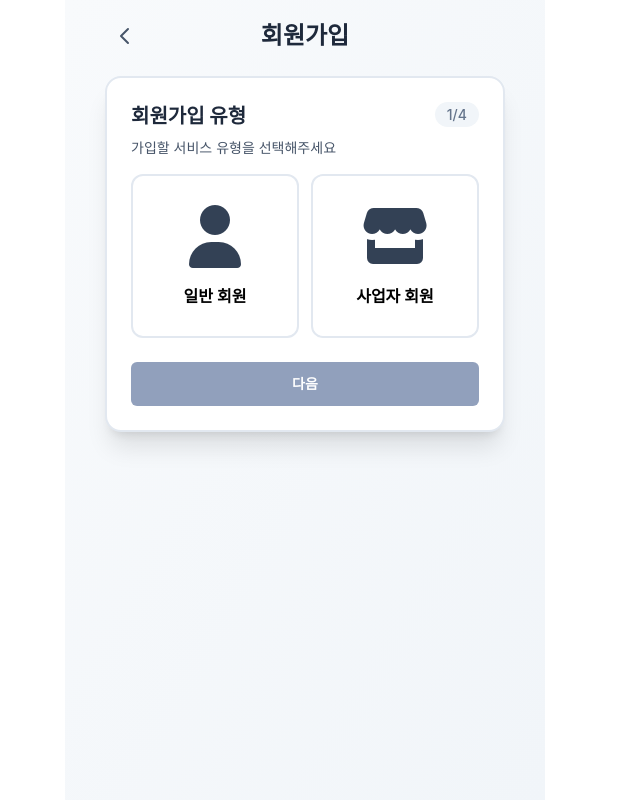
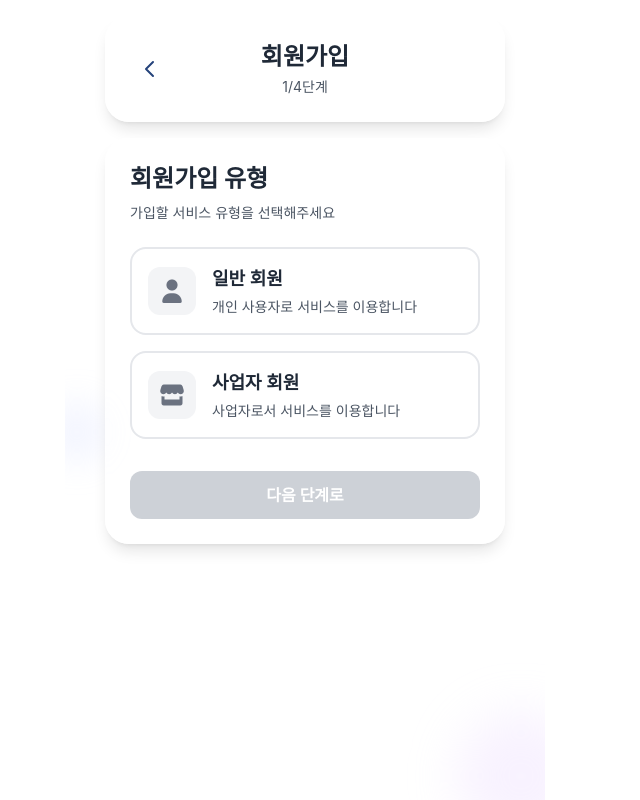
Before and after one commit to guide-on/frontend, a React (Vite) app: page /auth/signup in a window 1280 px wide. Shown: the whole page, without its empty margins (335-975 px from the left). Built offline with nearby package versions, Linux system fonts and the light colour scheme; no server answers; a web font is replaced by a local one.

Commit message:
feat: 회원가입 UI 개선

```diff
--- a/src/components/auth/signup/StepAccount.tsx
+++ b/src/components/auth/signup/StepAccount.tsx
@@ -19,7 +19,6 @@ type Props = {
 };
 
 const StepAccount: React.FC<Props> = ({
-  totalSteps,
   email,
   password,
   password2,
@@ -35,19 +34,15 @@ const StepAccount: React.FC<Props> = ({
 }) => {
   const isAccountValid = emailVerified && passwordValidated;
   return (
-    <div className="bg-white rounded-2xl border-2 border-slate-200 p-6 shadow-xl relative">
-      <div className="absolute top-6 right-6">
-        <span className="text-sm text-slate-500 bg-slate-100 px-3 py-1 rounded-full font-medium">{`3/${totalSteps}`}</span>
-      </div>
-
-      <div className="mb-4">
-        <h2 className="text-xl font-bold text-slate-800 mb-2">로그인 정보</h2>
-        <p className="text-slate-600 text-sm">
+    <div>
+      <div className="mb-6">
+        <h2 className="text-2xl font-bold text-gray-800 mb-2">로그인 정보</h2>
+        <p className="text-gray-600 text-sm">
           입력하신 정보로 회원님의 계정이 생성됩니다.
         </p>
       </div>
 
-      <div className="space-y-4 mb-6">
+      <div className="space-y-5 mb-8">
         <EmailVerification
           value={email}
           onChange={setEmail}
@@ -66,16 +61,16 @@ const StepAccount: React.FC<Props> = ({
       <div className="flex gap-3">
         <button
           onClick={onPrev}
-          className="flex-1 bg-slate-200 text-slate-700 py-3 rounded-md font-bold text-sm transition-all duration-200 hover:bg-slate-300"
+          className="flex-1 bg-gray-100 text-gray-700 py-4 rounded-xl font-semibold text-base transition-all duration-200 hover:bg-gray-200 hover:-translate-y-0.5"
         >
           이전
         </button>
         <button
           onClick={onNext}
           disabled={!isAccountValid}
-          className="flex-1 next-button text-white py-3 rounded-md font-bold text-sm transition-all duration-200 disabled:opacity-50 disabled:cursor-not-allowed"
+          className="flex-1 next-button text-white py-4 rounded-xl font-semibold text-base disabled:opacity-50 disabled:cursor-not-allowed"
         >
-          다음
+          다음 단계로
         </button>
       </div>
     </div>
--- a/src/components/auth/signup/StepProfile.tsx
+++ b/src/components/auth/signup/StepProfile.tsx
@@ -41,14 +41,10 @@ const StepProfile: React.FC<Props> = ({
 }) => {
   const isSole = memberType === 'SOLE_PROPRIETOR';
   return (
-    <div className="bg-white rounded-2xl border-2 border-slate-200 p-6 shadow-xl relative">
-      <div className="absolute top-6 right-6">
-        <span className="text-sm text-slate-500 bg-slate-100 px-3 py-1 rounded-full font-medium">{`4/${totalSteps}`}</span>
-      </div>
-
-      <div className="mb-4">
-        <h2 className="text-xl font-bold text-slate-800 mb-2">개인 정보</h2>
-        <p className="text-slate-600 text-sm">
+    <div>
+      <div className="mb-6">
+        <h2 className="text-2xl font-bold text-gray-800 mb-2">개인 정보</h2>
+        <p className="text-gray-600 text-sm">
           서비스 이용을 위한 기본 정보를 입력해주세요.
         </p>
       </div>
@@ -121,7 +117,7 @@ const StepProfile: React.FC<Props> = ({
       <div className="flex gap-3">
         <button
           onClick={onPrev}
-          className="flex-1 bg-slate-200 text-slate-700 py-3 rounded-md font-bold text-sm transition-all duration-200 hover:bg-slate-300"
+          className="flex-1 bg-gray-100 text-gray-700 py-4 rounded-xl font-semibold text-base transition-all duration-200 hover:bg-gray-200 hover:-translate-y-0.5"
         >
           이전
         </button>
@@ -129,17 +125,17 @@ const StepProfile: React.FC<Props> = ({
           <button
             onClick={onNextSole}
             disabled={!isValid}
-            className="flex-1 next-button text-white py-3 rounded-md font-bold text-sm transition-all duration-200 disabled:opacity-50 disabled:cursor-not-allowed"
+            className="flex-1 next-button text-white py-4 rounded-xl font-semibold text-base disabled:opacity-50 disabled:cursor-not-allowed"
           >
-            다음
+            다음 단계로
           </button>
         ) : (
           <button
             onClick={onNextGeneral}
             disabled={!isValid}
-            className="flex-1 next-button text-white py-3 rounded-md font-bold text-sm transition-all duration-200 disabled:opacity-50 disabled:cursor-not-allowed"
+            className="flex-1 next-button text-white py-4 rounded-xl font-semibold text-base disabled:opacity-50 disabled:cursor-not-allowed"
           >
-            다음
+            완료
           </button>
         )}
       </div>
--- a/src/components/auth/signup/StepTerms.tsx
+++ b/src/components/auth/signup/StepTerms.tsx
@@ -12,7 +12,6 @@ type Props = {
 };
 
 const StepTerms: React.FC<Props> = ({
-  totalSteps,
   value,
   onChange,
   onPrev,
@@ -20,33 +19,31 @@ const StepTerms: React.FC<Props> = ({
 }) => {
   const allAgreed = value.terms && value.privacy;
   return (
-    <div className="bg-white rounded-2xl border-2 border-slate-200 p-6 shadow-xl relative">
-      <div className="absolute top-6 right-6">
-        <span className="text-sm text-slate-500 bg-slate-100 px-3 py-1 rounded-full font-medium">{`2/${totalSteps}`}</span>
-      </div>
-
-      <div className="mb-4">
-        <h2 className="text-xl font-bold text-slate-800 mb-2">약관 동의</h2>
-        <p className="text-slate-600 text-sm">
+    <div>
+      <div className="mb-6">
+        <h2 className="text-2xl font-bold text-gray-800 mb-2">약관 동의</h2>
+        <p className="text-gray-600 text-sm">
           서비스 이용을 위해 약관에 동의해주세요
         </p>
       </div>
 
-      <TermsAgreement value={value} onChange={onChange} />
+      <div className="mb-8">
+        <TermsAgreement value={value} onChange={onChange} />
+      </div>
 
       <div className="flex gap-3">
         <button
           onClick={onPrev}
-          className="flex-1 bg-slate-200 text-slate-700 py-3 rounded-md font-bold text-sm transition-all duration-200 hover:bg-slate-300"
+          className="flex-1 bg-gray-100 text-gray-700 py-4 rounded-xl font-semibold text-base transition-all duration-200 hover:bg-gray-200 hover:-translate-y-0.5"
         >
           이전
         </button>
         <button
           onClick={onNext}
           disabled={!allAgreed}
-          className="flex-1 next-button text-white py-3 rounded-md font-bold text-sm transition-all duration-200 disabled:opacity-50 disabled:cursor-not-allowed"
+          className="flex-1 next-button text-white py-4 rounded-xl font-semibold text-base disabled:opacity-50 disabled:cursor-not-allowed"
         >
-          다음
+          다음 단계로
         </button>
       </div>
     </div>
--- a/src/components/auth/signup/StepType.tsx
+++ b/src/components/auth/signup/StepType.tsx
@@ -10,47 +10,76 @@ type Props = {
 };
 
 const StepType: React.FC<Props> = ({
-  totalSteps,
   memberType,
   onSelect,
   onNext,
 }) => {
   const isSelected = !!memberType;
   return (
-    <div className="bg-white rounded-2xl border-2 border-slate-200 p-6 shadow-xl relative">
-      <div className="absolute top-6 right-6">
-        <span className="text-sm text-slate-500 bg-slate-100 px-3 py-1 rounded-full font-medium">{`1/${totalSteps}`}</span>
-      </div>
-      <div className="mb-4">
-        <h2 className="text-xl font-bold text-slate-800 mb-2">회원가입 유형</h2>
-        <p className="text-slate-600 text-sm">
+    <div>
+      <div className="mb-6">
+        <h2 className="text-2xl font-bold text-gray-800 mb-2">회원가입 유형</h2>
+        <p className="text-gray-600 text-sm">
           가입할 서비스 유형을 선택해주세요
         </p>
       </div>
-      <div className="grid grid-cols-2 gap-3 mb-6">
+
+      <div className="grid grid-cols-1 gap-4 mb-8">
         <button
           type="button"
           onClick={() => onSelect('GENERAL')}
-          className={`border-2 rounded-xl py-7 flex flex-col items-center gap-4 transition-all ${memberType === 'GENERAL' ? 'border-emerald-500 bg-emerald-50' : 'border-slate-200 hover:border-slate-300'}`}
+          className={`selection-button p-6 flex items-center gap-4 text-left transition-all duration-200 ${
+            memberType === 'GENERAL' ? 'selected' : ''
+          }`}
         >
-          <i className="fa-solid fa-user fa-4x text-slate-700"></i>
-          <span className="font-semibold text-md">일반 회원</span>
+          <div className="flex-shrink-0">
+            <div
+              className="w-12 h-12 rounded-xl flex items-center justify-center"
+              style={{
+                backgroundColor: memberType === 'GENERAL' ? colors.paleBlue : '#f3f4f6',
+                color: memberType === 'GENERAL' ? colors.navy : '#6b7280'
+              }}
+            >
+              <i className="fa-solid fa-user fa-xl"></i>
+            </div>
+          </div>
+          <div>
+            <h3 className="font-semibold text-lg text-gray-800">일반 회원</h3>
+            <p className="text-sm text-gray-600 mt-1">개인 사용자로 서비스를 이용합니다</p>
+          </div>
         </button>
+
         <button
           type="button"
           onClick={() => onSelect('SOLE_PROPRIETOR')}
-          className={`border-2 rounded-xl py-7 flex flex-col items-center gap-4 transition-all ${memberType === 'SOLE_PROPRIETOR' ? 'border-emerald-500 bg-emerald-50' : 'border-slate-200 hover:border-slate-300'}`}
+          className={`selection-button p-6 flex items-center gap-4 text-left transition-all duration-200 ${
+            memberType === 'SOLE_PROPRIETOR' ? 'selected' : ''
+          }`}
         >
-          <i className="fa-solid fa-store fa-4x text-slate-700"></i>
-          <span className="font-semibold">사업자 회원</span>
+          <div className="flex-shrink-0">
+            <div
+              className="w-12 h-12 rounded-xl flex items-center justify-center"
+              style={{
+                backgroundColor: memberType === 'SOLE_PROPRIETOR' ? colors.paleBlue : '#f3f4f6',
+                color: memberType === 'SOLE_PROPRIETOR' ? colors.navy : '#6b7280'
+              }}
+            >
+              <i className="fa-solid fa-store fa-xl"></i>
+            </div>
+          </div>
+          <div>
+            <h3 className="font-semibold text-lg text-gray-800">사업자 회원</h3>
+            <p className="text-sm text-gray-600 mt-1">사업자로서 서비스를 이용합니다</p>
+          </div>
         </button>
       </div>
+
       <button
         onClick={onNext}
         disabled={!isSelected}
-        className="next-button w-full text-white py-3 rounded-md font-bold text-sm disabled:opacity-50 disabled:cursor-not-allowed"
+        className="next-button w-full text-white py-4 rounded-xl font-semibold text-base disabled:opacity-50 disabled:cursor-not-allowed"
       >
-        다음
+        다음 단계로
       </button>
     </div>
   );
--- a/src/pages/auth/Signup.tsx
+++ b/src/pages/auth/Signup.tsx
@@ -210,6 +210,7 @@ const Signup: React.FC = () => {
 
   const proceedToOnboarding = useCallback(() => {
     if (!isProfileValid) return;
+
     const baseCommon = {
       email: member.email,
       password: member.password,
@@ -219,6 +220,7 @@ const Signup: React.FC = () => {
       birth: member.birth,
       residenceSggCode: member.residenceSggCode,
     };
+
     setBase((memberType ?? 'GENERAL') as MemberType, baseCommon);
     navigate('/auth/onboarding');
   }, [
@@ -236,15 +238,23 @@ const Signup: React.FC = () => {
   ]);
 
   return (
-    <div className="min-h-screen bg-gradient-to-br from-slate-50 to-slate-100 py-4 px-4">
-      <div className="max-w-sm mx-auto w-full" style={{ maxWidth: 400 }}>
-        <div className="flex items-center justify-between mb-5">
+    <div className="min-h-screen bg-gradient-to-br from-blue-50 via-indigo-50 to-purple-50 py-4 px-4">
+      {/* Background decoration */}
+      <div className="absolute -top-10 -left-10 w-20 h-20 bg-blue-200/30 rounded-full blur-xl"></div>
+      <div className="absolute -bottom-10 -right-10 w-32 h-32 bg-purple-200/30 rounded-full blur-xl"></div>
+      <div className="absolute top-1/2 -left-5 w-16 h-16 bg-indigo-200/20 rounded-full blur-lg"></div>
+
+      <div className="max-w-sm mx-auto w-full relative" style={{ maxWidth: 400 }}>
+        {/* Header */}
+        <div className="bg-white/80 backdrop-blur-sm rounded-3xl border border-white/50 p-6 shadow-lg shadow-blue-500/10 mb-4 transition-all duration-300">
+          <div className="flex items-center justify-between">
             <button
               onClick={goBack}
-            className="p-2 hover:bg-white/60 rounded-lg transition-colors"
+              className="p-2 hover:bg-blue-50 rounded-xl transition-all duration-200 hover:-translate-y-0.5"
             >
               <svg
-              className="w-6 h-6 text-slate-600"
+                className="w-6 h-6"
+                style={{ color: colors.navy }}
                 fill="none"
                 stroke="currentColor"
                 viewBox="0 0 24 24"
@@ -257,10 +267,20 @@ const Signup: React.FC = () => {
                 />
               </svg>
             </button>
-          <h1 className="text-2xl font-bold text-slate-800">회원가입</h1>
+
+            <div className="text-center">
+              <h1 className="text-2xl font-bold text-gray-800">회원가입</h1>
+              <p className="text-sm text-gray-600 mt-1">
+                {currentStep}/{totalSteps}단계
+              </p>
+            </div>
+
             <div className="w-10" />
           </div>
+        </div>
 
+        {/* Content Card */}
+        <div className="bg-white/80 backdrop-blur-sm rounded-3xl border border-white/50 p-6 shadow-lg shadow-blue-500/10 transition-all duration-300">
           {currentStep === 1 && (
             <StepType
               totalSteps={totalSteps}
@@ -333,19 +353,76 @@ const Signup: React.FC = () => {
             />
           )}
         </div>
+      </div>
 
       <style>{`
         .text-color,
         .text-btn { color: ${colors.navy}; }
         .text-btn:hover { opacity: 0.9; }
-        .next-button { background: ${colors.navy}; border: none; touch-action: manipulation; }
-        .next-button:hover { opacity: 0.9; }
+        .next-button {
+          background: ${colors.navy};
+          border: none;
+          touch-action: manipulation;
+          border-radius: 0.75rem;
+          padding: 0.75rem 1.5rem;
+          font-weight: 600;
+          transition: all 0.2s ease;
+          box-shadow: 0 10px 25px ${colors.navy}25;
+        }
+        .next-button:hover {
+          opacity: 0.9;
+          transform: translateY(-2px);
+          box-shadow: 0 15px 35px ${colors.navy}30;
+        }
+        .next-button:disabled {
+          opacity: 0.5;
+          transform: none;
+          box-shadow: none;
+          background-color: #9ca3af !important;
+        }
         .logo-img { object-fit: contain; }
         input[type='checkbox']:checked { background-color: ${colors.paleBlue}; border-color: #2563eb; }
         .overflow-y-auto::-webkit-scrollbar { width: 6px; }
         .overflow-y-auto::-webkit-scrollbar-track { background: #f1f5f9; border-radius: 3px; }
         .overflow-y-auto::-webkit-scrollbar-thumb { background: #cbd5e1; border-radius: 3px; }
         .overflow-y-auto::-webkit-scrollbar-thumb:hover { background: #94a3b8; }
+
+        /* Input 필드 스타일 개선 */
+        .form-input {
+          background: rgba(243, 244, 246, 0.5);
+          border: 1px solid #e5e7eb;
+          border-radius: 0.75rem;
+          padding: 0.75rem 1rem;
+          transition: all 0.2s ease;
+          color: #374151;
+        }
+        .form-input::placeholder {
+          color: #9ca3af;
+        }
+        .form-input:focus {
+          background: white;
+          border-color: ${colors.navy};
+          box-shadow: 0 0 0 4px ${colors.navy}26;
+          outline: none;
+        }
+
+        /* 선택 버튼 스타일 */
+        .selection-button {
+          border: 2px solid #e5e7eb;
+          border-radius: 1rem;
+          padding: 1rem;
+          transition: all 0.2s ease;
+          background: rgba(255, 255, 255, 0.8);
+        }
+        .selection-button:hover {
+          border-color: ${colors.lightBlue};
+          background: rgba(169, 199, 255, 0.1);
+          transform: translateY(-1px);
+        }
+        .selection-button.selected {
+          border-color: ${colors.navy};
+          background: rgba(37, 67, 123, 0.1);
+        }
       `}</style>
     </div>
   );
```
Also changed, not shown: src/components/auth/signup/StepBusiness.tsx (+7 -12 lines), src/components/verification/EmailVerificaition.tsx (+7 -3 lines), src/components/verification/PhoneVerification.tsx (+7 -3 lines), src/pages/auth/Onboarding.tsx (+70 -25 lines). Lines whose indentation alone changed are shown as unchanged.
